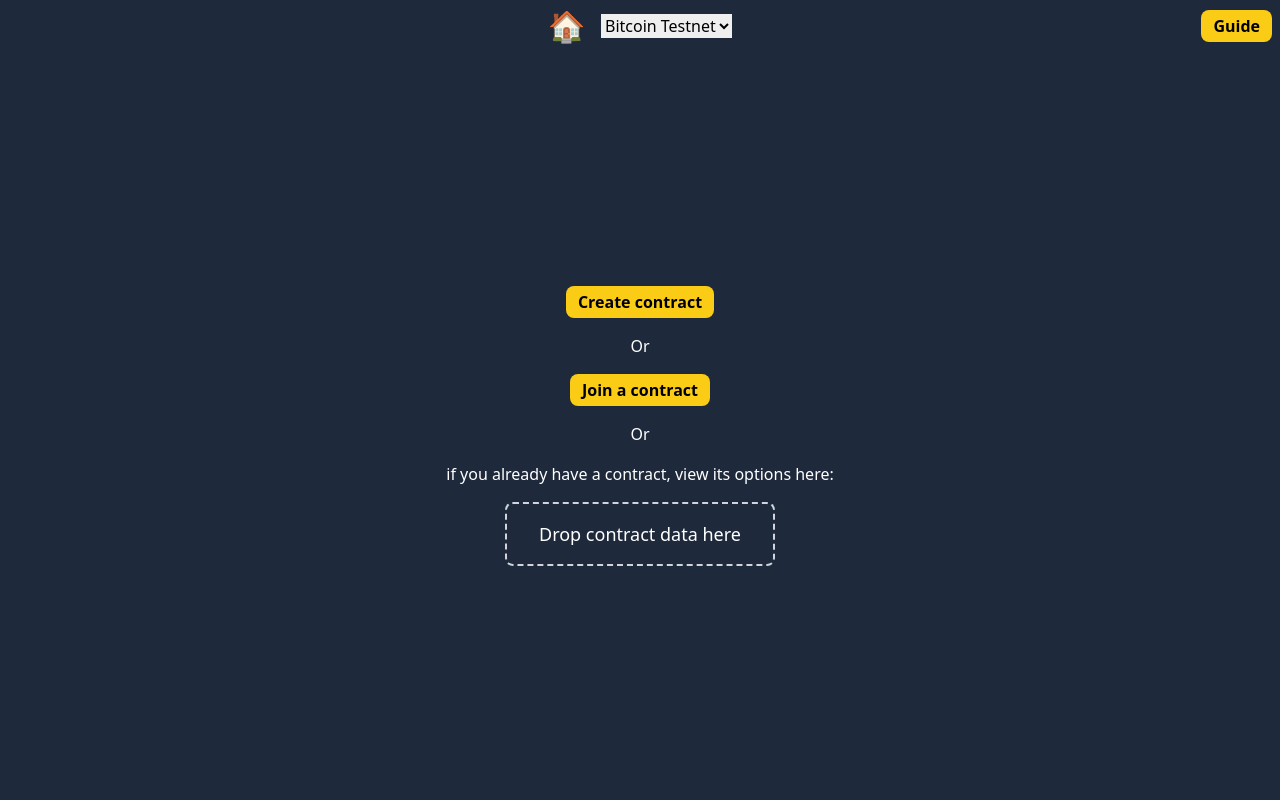
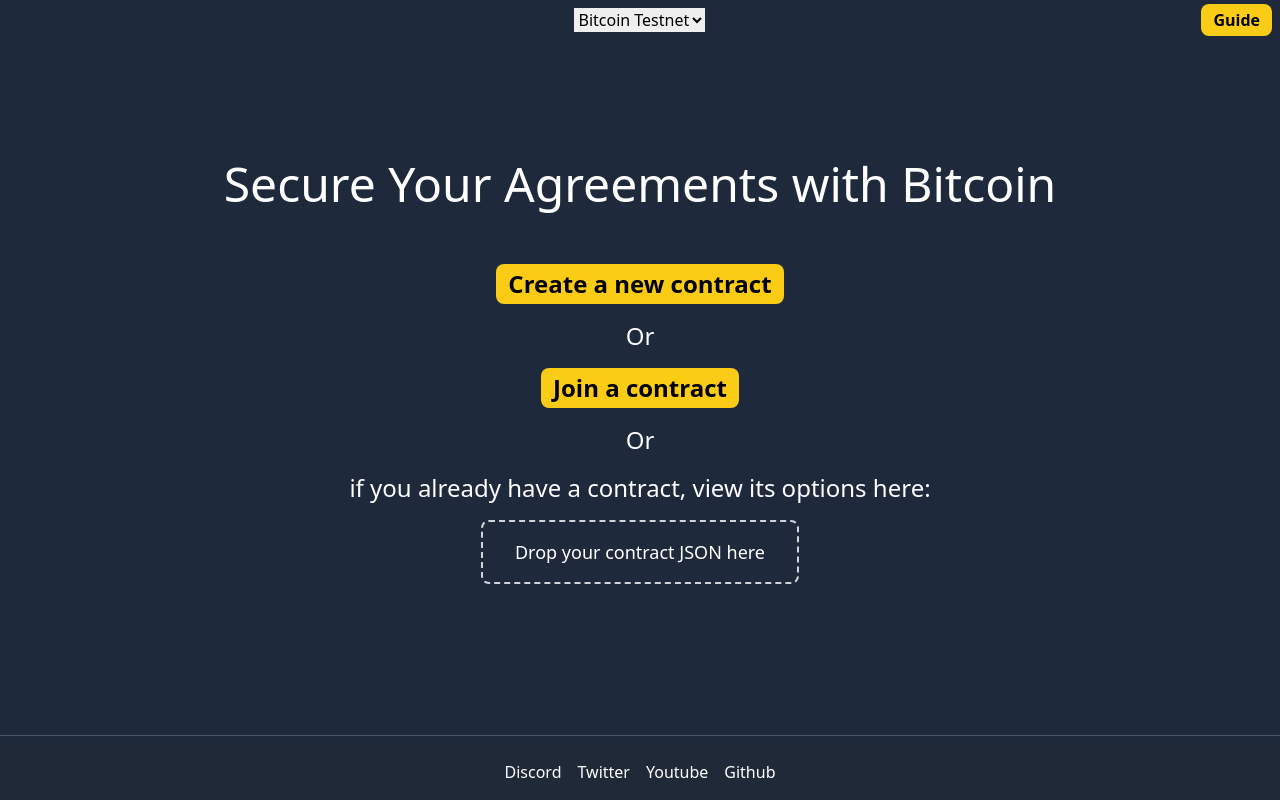
Before and after one commit to PrivateLawSociety/pls-mvp, a SvelteKit app: page / in a window 1280 px wide. Built offline with nearby package versions, Linux system fonts and the light colour scheme; what bitcoinjs-lib, ecpair, nostr-tools would draw is missing.

Commit message:
Update UI and add profile picture

```diff
--- a/src/lib/components/PersonChooser.svelte
+++ b/src/lib/components/PersonChooser.svelte
@@ -54,7 +54,9 @@
 			{#if selectedPerson}
 				<Person pubkey={selectedPerson} />
 			{:else}
-				<div class="w-20 h-20 bg-gray-300 rounded-full" />
+
+			<img src="/profil.png" alt="Profile picture" class="w-20 h-20 bg-gray-300 rounded-full" aria-hidden="true" />
+
 				<p>Unselected</p>
 			{/if}
 		</button>
--- a/src/routes/+layout.svelte
+++ b/src/routes/+layout.svelte
@@ -21,9 +21,11 @@
 			{/if}
 		</div>
 		<div class="flex items-center justify-center gap-4 w-full p-2">
-			<a class="text-3xl text-center cursor-pointer" href="/">🏠</a>
+			{#if $page.url.pathname != '/'}
+			<a class="text-lg text-center cursor-pointer" href="/">Home</a>
+			{/if}
 			{#if !isTestnet}
-				<h1 class="font-bold text-3xl bg-[#ff0000]">☣️ ALPHA ⚠️ SOFTWARE ☢️</h1>
+				<h1 class="font-bold text-md bg-[#ff0000]">☣️ ALPHA SOFTWARE</h1>
 			{/if}
 			<select
 				class="text-black"
@@ -51,4 +53,14 @@
 	</div>
 
 	<slot />
+	<hr class="border-t border-gray-600 mt-8 mb-2" />
+
+	<footer class="p-4 bg-gray-800 text-white">
+    <div class="flex justify-center space-x-4">
+        <a href="https://www.privatelawsociety.net/join" target="_blank" rel="noopener noreferrer">Discord</a>
+        <a href="https://twitter.com/PrivateLawSoc" target="_blank" rel="noopener noreferrer">Twitter</a>
+        <a href="https://www.youtube.com/@privatelawsociety" target="_blank" rel="noopener noreferrer">Youtube</a>
+				<a href="https://github.com/PrivateLawSociety/" target="_blank" rel="noopener noreferrer">Github</a>
+    </div>
+</footer>
 </div>
--- a/src/routes/+page.svelte
+++ b/src/routes/+page.svelte
@@ -16,9 +16,10 @@
 	}
 </script>
 
-<div class="flex flex-col items-center justify-center h-screen w-full gap-4">
+<div class="flex text-2xl flex-col items-center justify-center h-screen w-full gap-4">
+	<h1 class="text-5xl pb-10">Secure Your Agreements with Bitcoin</h1>
 	<Button>
-		<a href="/contract/create">Create contract</a>
+		<a href="/contract/create">Create a new contract</a>
 	</Button>
 	<p>Or</p>
 	<Button>
@@ -26,5 +27,5 @@
 	</Button>
 	<p>Or</p>
 	<p>if you already have a contract, view its options here:</p>
-	<FileDrop dropText={'Drop contract data here'} bind:files />
+	<FileDrop dropText={'Drop your contract JSON here'} bind:files />
 </div>
--- a/src/routes/contract/create/+page.svelte
+++ b/src/routes/contract/create/+page.svelte
@@ -106,14 +106,17 @@
 <div class="flex justify-center">
 	<div class="flex flex-col gap-4 w-1/2">
 		<div>
+			<h1 class="text-2xl pb-8">Select Contract Parties:</h1>
 			<span>Clients ({clients.length})</span>
-			<div class="flex gap-4">
+			<div class="flex gap-4 pb-6">
 				<PersonChooser people={contactsAndMe} bind:selectedPerson={clients[0]} />
 				<PersonChooser people={contactsAndMe} bind:selectedPerson={clients[1]} />
 			</div>
 		</div>
 
 		<div>
+			<h1 class="text-2xl pb-8">Select Arbitrators:</h1>
+
 			<span>Arbitrators ({arbitrators.length})</span>
 			<div class="flex gap-4">
 				{#each arbitrators as _, i}
@@ -139,17 +142,22 @@
 		</div>
 
 		<label>
-			Arbitrators quorum:
+
+			<div class="text-2xl">Arbitrators quorum:
 			<input
-				class="border border-gray-300 bg-transparent"
+				class="border border-gray-300 bg-transparent text-center"
 				type="number"
 				bind:value={arbitratorsQuorum}
 				min={0}
 				max={arbitrators.length}
 			/>
+			</div>
+			The minimum number of arbitrators that need to be present to make a decision.
 		</label>
 
-		<FileDrop dropText={'Drop contract text here'} bind:files={myFiles} />
-		<Button on:click={requestSignatures}>Request signatures</Button>
+		<FileDrop dropText={'Drop the contract file here (txt, pdf, word file)'} bind:files={myFiles} />
+		<div class="pb-8 w-1/2">
+		<Button on:click={requestSignatures}>Request signatures</Button >
+			</div>
 	</div>
 </div>
--- a/src/routes/contract/join/+page.svelte
+++ b/src/routes/contract/join/+page.svelte
@@ -233,7 +233,7 @@
 			</div>
 			<p>{data.collateral.arbitratorsQuorum} arbitrators need to agree</p>
 
-			<FileDrop dropText={'Drop contract text here'} bind:files={myFiles} />
+			<FileDrop dropText={'Drop the contract file here (txt, pdf, word file)'} bind:files={myFiles} />
 
 			{#if data.document.fileHash === myFileHash}
 				{#key contractSignatures}
--- a/src/routes/contract/verify/+page.svelte
+++ b/src/routes/contract/verify/+page.svelte
@@ -97,7 +97,7 @@
 
 		{@const valid = contractData.document.fileHash === contractTextHash}
 		{#if !contractTextHash || !valid}
-			<FileDrop dropText={'Drop contract text here'} bind:files={contractTextFile} />
+			<FileDrop dropText={'Drop the contract file here (txt, pdf, word file)'} bind:files={contractTextFile} />
 		{/if}
 		{#if contractTextFile}
 			<p>
@@ -123,6 +123,6 @@
 			</a>
 		</div>
 	{:else}
-		<FileDrop dropText={'Drop contract data file here'} bind:files={contractDataFiles} />
+		<FileDrop dropText={'Drop the contract file here (txt, pdf, word file)'} bind:files={contractDataFiles} />
 	{/if}
 </div>
--- a/src/routes/multisig/continue/+page.svelte
+++ b/src/routes/multisig/continue/+page.svelte
@@ -299,7 +299,7 @@
 		<FileDrop dropText={'Drop PSBT here'} bind:files={psbtFiles} />
 		{#if !myFiles?.length && !$contractDataFileStore}
 			<p>or from nostr:</p>
-			<FileDrop dropText={'Drop contract data here'} bind:files={myFiles} />
+			<FileDrop dropText={'Drop the contract file here (txt, pdf, word file)'} bind:files={myFiles} />
 		{:else}
 			<p>Waiting for a nostr event</p>
 		{/if}
--- a/src/routes/multisig/start/+page.svelte
+++ b/src/routes/multisig/start/+page.svelte
@@ -315,7 +315,7 @@
 
 			<Button on:click={handleStartSpend}>Start spend</Button>
 		{:else}
-			<FileDrop dropText={'Drop contract data here'} bind:files={myFiles} />
+			<FileDrop dropText={'Drop the contract file here (txt, pdf, word file)'} bind:files={myFiles} />
 		{/if}
 	{/if}
 </div>
```
Also changed, not shown: static/profil.png (added).
